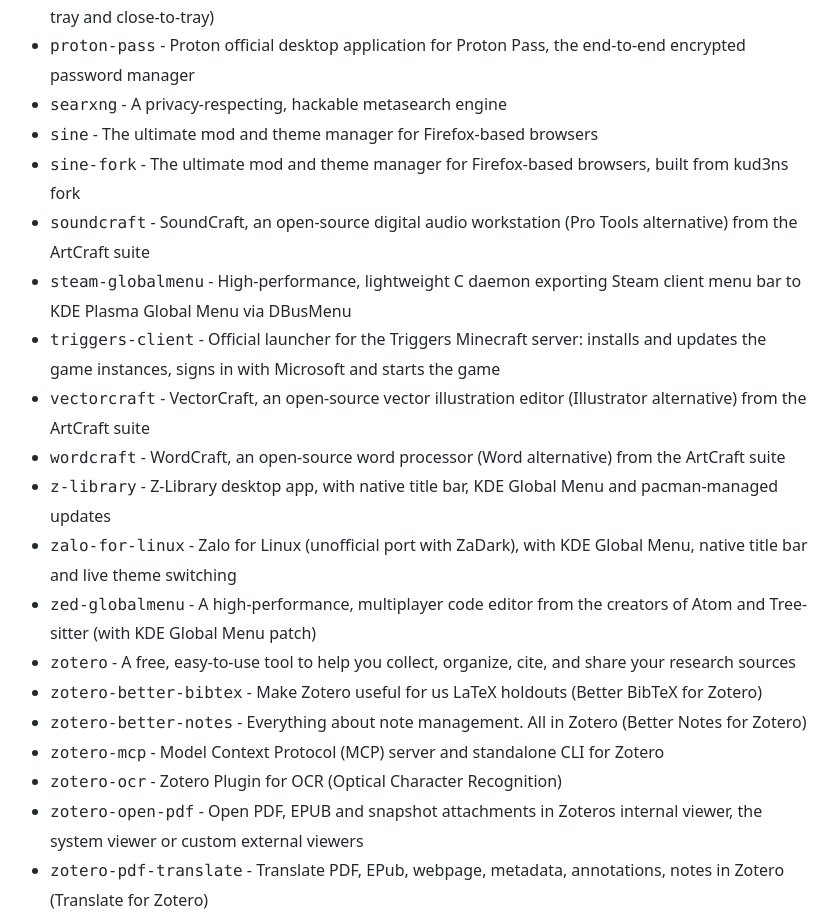
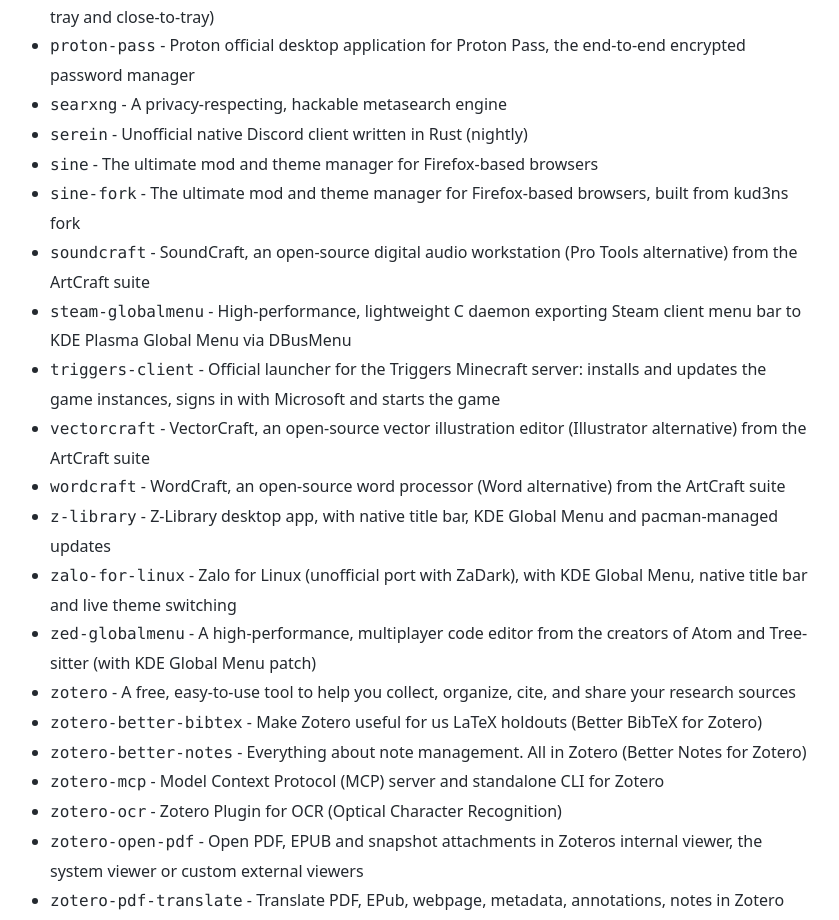
Before and after one commit to kud3n013/archrepo, a plain HTML site: page index.html in a window 1280 px wide. Shown: the part 2523-3443 px from the top of the page, without its empty margins (230-1069 px from the left). Drawn offline with Linux system fonts and the light colour scheme.

Commit message:
repo: update repository database and packages

```diff
--- a/index.html
+++ b/index.html
@@ -65,6 +65,7 @@ Server = https://github.com/kud3n013/archrepo/releases/download/packages</code><
       <li><code>proton-mail</code> - Proton official desktop application for Proton Mail and Proton Calendar (with system tray and close-to-tray)</li>
       <li><code>proton-pass</code> - Proton official desktop application for Proton Pass, the end-to-end encrypted password manager</li>
       <li><code>searxng</code> - A privacy-respecting, hackable metasearch engine</li>
+      <li><code>serein</code> - Unofficial native Discord client written in Rust (nightly)</li>
       <li><code>sine</code> - The ultimate mod and theme manager for Firefox-based browsers</li>
       <li><code>sine-fork</code> - The ultimate mod and theme manager for Firefox-based browsers, built from kud3ns fork</li>
       <li><code>soundcraft</code> - SoundCraft, an open-source digital audio workstation (Pro Tools alternative) from the ArtCraft suite</li>
```
Also changed, not shown: 12 other files.
